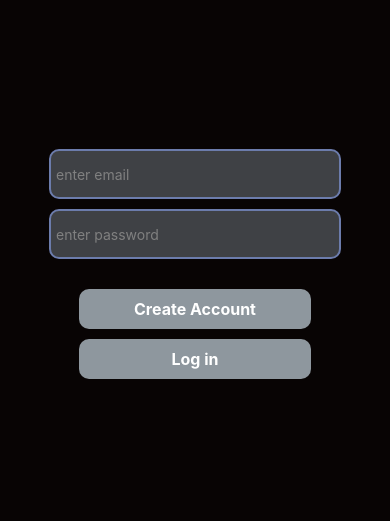
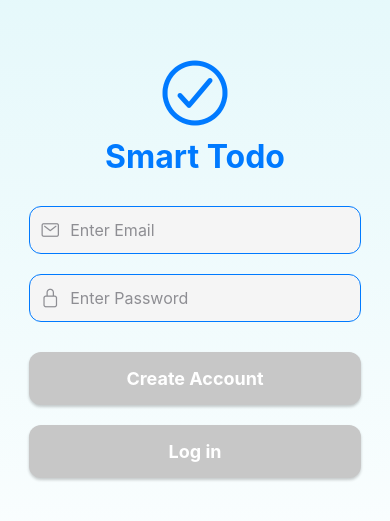
Before and after one commit to AyakoNaganeyama/to-do-list-mobile-app, a React Native app: screen / in a window 390 px wide. Shown: the part 153-674 px from the top of the page. Built offline with nearby package versions, Linux system fonts and the light colour scheme.

Commit message:
feat: update color scheme and spacing

```diff
--- a/app/screens/Details.tsx
+++ b/app/screens/Details.tsx
@@ -20,7 +20,7 @@ export function Details({ visible, onClose, todo }: DetailsProps) {
 	const { updateTodo } = useTodos() // Access updateTodo from the hook
 	const [editTitle, setEditTitle] = useState(todo?.title || '')
 
-	// whenever the modal opens with a new todo, update the local state
+	// update the local state when modal open
 	useEffect(() => {
 		if (todo) {
 			setEditTitle(todo.title)
@@ -29,9 +29,9 @@ export function Details({ visible, onClose, todo }: DetailsProps) {
 
 	function handleSave() {
 		if (todo) {
-			const updatedTodo = { ...todo, title: editTitle } // Create an updated todo
-			updateTodo(updatedTodo) // Call updateTodo from the hook to update in AsyncStorage
-			onClose() // Close the modal after updating
+			const updatedTodo = { ...todo, title: editTitle } // add new todo using spread operator
+			updateTodo(updatedTodo) // push updates to storage using hook
+			onClose() // close modal at end
 		}
 	}
 
@@ -46,17 +46,22 @@ export function Details({ visible, onClose, todo }: DetailsProps) {
 		>
 			<View style={styles.centeredView}>
 				<View style={styles.modalView}>
-					<Text style={styles.modalText}>Edit Todo</Text>
+					<Text style={styles.modalTitle}>Edit Task</Text>
+
 					<TextInput
 						style={styles.input}
 						value={editTitle}
 						onChangeText={setEditTitle}
 					/>
-					<TouchableOpacity style={styles.button} onPress={handleSave}>
-						<Text style={styles.textStyle}>Save</Text>
+
+					{/* Save Button */}
+					<TouchableOpacity style={styles.saveButton} onPress={handleSave}>
+						<Text style={styles.buttonText}>Save</Text>
 					</TouchableOpacity>
-					<TouchableOpacity style={styles.button} onPress={onClose}>
-						<Text style={styles.textStyle}>Close</Text>
+
+					{/* Close Button */}
+					<TouchableOpacity style={styles.closeButton} onPress={onClose}>
+						<Text style={styles.buttonText}>Close</Text>
 					</TouchableOpacity>
 				</View>
 			</View>
@@ -69,45 +74,59 @@ const styles = StyleSheet.create({
 		flex: 1,
 		justifyContent: 'center',
 		alignItems: 'center',
-		marginTop: 22,
+		backgroundColor: 'rgba(0,0,0,0.5)',
 	},
 	modalView: {
-		margin: 20,
-		backgroundColor: 'white',
+		width: '80%',
+		backgroundColor: '#ffffff',
 		borderRadius: 20,
-		padding: 35,
+		padding: 20,
 		alignItems: 'center',
 		shadowColor: '#000',
-		shadowOffset: {
-			width: 0,
-			height: 2,
-		},
-		shadowOpacity: 0.25,
+		shadowOffset: { width: 0, height: 2 },
+		shadowOpacity: 0.3,
 		shadowRadius: 4,
 		elevation: 5,
 	},
-	input: {
-		width: 200,
-		height: 40,
-		borderColor: 'gray',
-		borderWidth: 1,
-		padding: 10,
-		marginBottom: 10,
-	},
-	button: {
-		borderRadius: 20,
-		padding: 10,
-		backgroundColor: '#2196F3',
-		marginTop: 10,
-	},
-	textStyle: {
-		color: 'white',
+	modalTitle: {
+		fontSize: 24,
 		fontWeight: 'bold',
+		color: '#007aff',
+		marginBottom: 20,
 		textAlign: 'center',
 	},
-	modalText: {
+	input: {
+		width: '100%',
+		height: 50,
+		backgroundColor: '#f5f5f5',
+		borderColor: '#007aff',
+		borderWidth: 1,
+		borderRadius: 12,
+		paddingHorizontal: 15,
+		fontSize: 16,
+		color: '#333',
+		marginBottom: 20,
+	},
+	saveButton: {
+		backgroundColor: '#007aff',
+		borderRadius: 12,
+		paddingVertical: 12,
+		paddingHorizontal: 25,
 		marginBottom: 15,
-		textAlign: 'center',
-		fontSize: 20,
+		width: '100%',
+		alignItems: 'center',
+	},
+	closeButton: {
+		backgroundColor: '#ff5252',
+		borderRadius: 12,
+		paddingVertical: 12,
+		paddingHorizontal: 25,
+		width: '100%',
+		alignItems: 'center',
+	},
+	buttonText: {
+		color: '#ffffff',
+		fontSize: 16,
+		fontWeight: 'bold',
 	},
 })
--- a/app/screens/List.tsx
+++ b/app/screens/List.tsx
@@ -14,13 +14,13 @@ import {
 import { Entypo } from '@expo/vector-icons'
 import { StyleSheet } from 'react-native'
 import { useState } from 'react'
+import { LinearGradient } from 'expo-linear-gradient' // Import for Gradient Background
 
 import { Details } from './Details'
 import { useLogout } from '../hooks/useLogout'
 import { useTodos } from '../hooks/useTodos'
 import { useToast } from '../hooks/useToast'
 
-// todo class
 export interface Todo {
 	title: string
 	done: boolean
@@ -28,7 +28,6 @@ export interface Todo {
 	uid: string
 }
 
-//todo list page
 export function List() {
 	const [todo, setTodo] = useState('') // each todo
 	const [modalVisible, setModalVisible] = useState(false)
@@ -39,7 +38,7 @@ export function List() {
 	const { showSuccessToast } = useToast()
 
 	function handleAddTodo() {
-		addTodo(todo, () => setTodo('')) // setTodo function is call back
+		addTodo(todo, () => setTodo('')) // clear input after adding todo
 	}
 
 	function handleOpenModal(todo: Todo) {
@@ -60,18 +59,33 @@ export function List() {
 	return (
 		<TouchableWithoutFeedback onPress={Keyboard.dismiss}>
 			<SafeAreaView style={styles.container}>
+				<LinearGradient
+					colors={['#e0f7fa', '#ffffff']}
+					style={styles.background}
+				>
+					<View style={styles.header}>
+						<Text style={styles.headerText}>YOUR TODOS</Text>
+					</View>
+
 					<View style={{ flex: 1, justifyContent: 'space-between' }}>
-					{/*todos*/}
-					<ScrollView style={{ flex: 1 }}>
+						{/* Input Section */}
 						<View style={styles.todos}>
 							<View style={styles.inputHead}>
+								<View style={styles.inputContainer}>
+									<Ionicons
+										name='add-circle-outline'
+										size={20}
+										color='#8e8e93'
+										style={styles.icon}
+									/>
 									<TextInput
 										placeholder='Add new todo'
 										onChangeText={(text) => setTodo(text)}
 										value={todo}
-									placeholderTextColor='gray'
+										placeholderTextColor='#8e8e93'
 										style={styles.input}
 									/>
+								</View>
 
 								<TouchableOpacity
 									onPress={handleAddTodo}
@@ -81,11 +95,12 @@ export function List() {
 										todo === '' && styles.buttonDisabled,
 									]}
 								>
-									<Text style={styles.buttonText}>+Add</Text>
+									<Text style={styles.buttonText}>+ Add</Text>
 								</TouchableOpacity>
 							</View>
 
-							{/* render the todos list using .map */}
+							{/* Todo List */}
+							<ScrollView style={{ flex: 1 }}>
 								{todos.length > 0 && (
 									<View>
 										{todos.map((item) => (
@@ -94,44 +109,45 @@ export function List() {
 													onPress={() => toggleDone(item.id)}
 													style={{
 														flexDirection: 'row',
-
 														alignItems: 'center',
 														gap: 10,
 													}}
 												>
-												{!item.done ? (
+													{item.done ? (
 														<Ionicons
 															name='checkmark-circle'
 															size={24}
-														color='#6c7cac'
+															color='#007aff'
 														/>
 													) : (
-													<Entypo name='circle' size={24} color='#6c7cac' />
+														<Entypo name='circle' size={24} color='#007aff' />
 													)}
-												<TouchableOpacity onPress={() => handleOpenModal(item)}>
-													<Text style={{ color: 'white', fontSize: 16 }}>
-														{item.title}
-													</Text>
+													<TouchableOpacity
+														onPress={() => handleOpenModal(item)}
+													>
+														<Text style={styles.todoText}>{item.title}</Text>
 													</TouchableOpacity>
 												</TouchableOpacity>
+
 												<Ionicons
 													name='trash-bin-outline'
 													size={24}
-												color='red'
+													color='#ff5252'
 													onPress={() => deleteTodo(item.id)}
 												/>
 											</View>
 										))}
 									</View>
 								)}
+							</ScrollView>
 						</View>
-					</ScrollView>
 
-					{/* fixed Logout Button at the Bottom */}
+						{/* Logout Button */}
 						<View style={styles.logoutButtonContainer}>
 							<Button onPress={handleLogout} title='Logout' />
 						</View>
 					</View>
+
 					{selectedTodo && (
 						<Details
 							visible={modalVisible}
@@ -139,6 +155,7 @@ export function List() {
 							todo={selectedTodo}
 						/>
 					)}
+				</LinearGradient>
 			</SafeAreaView>
 		</TouchableWithoutFeedback>
 	)
@@ -146,44 +163,63 @@ export function List() {
 
 const styles = StyleSheet.create({
 	container: {
-		backgroundColor: '#080404',
 		flex: 1,
 	},
+	background: {
+		flex: 1,
+	},
+	header: {
+		marginTop: 20,
+		paddingVertical: 30,
+		paddingHorizontal: 30,
+	},
+	headerText: {
+		fontSize: 24,
+		fontWeight: 'bold',
+		color: '#007aff',
+		textAlign: 'center',
+	},
 	todos: {
+		padding: 20,
 		flex: 1,
-		padding: 10,
-
-		marginHorizontal: 20,
 	},
 	inputHead: {
 		flexDirection: 'row',
-		marginTop: 30,
 		justifyContent: 'space-between',
-		height: 50,
-		marginBottom: 30,
+		marginBottom: 20,
+	},
+	inputContainer: {
+		flexDirection: 'row',
+		alignItems: 'center',
+		backgroundColor: '#f5f5f5',
+		borderRadius: 10,
+		paddingHorizontal: 10,
+		flex: 1,
+		marginRight: 10,
+		borderWidth: 1,
+		borderColor: '#007aff',
+	},
+	icon: {
+		marginRight: 10,
 	},
 	input: {
-		width: '70%',
-		padding: 15,
-		borderWidth: 2,
-		borderColor: '#51606b',
-		borderRadius: 10,
-		color: 'white',
-		fontWeight: 'bold',
+		flex: 1,
+		paddingVertical: 10,
+		fontSize: 16,
+		color: '#333',
 	},
 	AddButton: {
-		backgroundColor: '#6c7cac',
+		backgroundColor: '#007aff',
+		paddingHorizontal: 20,
 		paddingVertical: 10,
-		paddingHorizontal: 20,
 		borderRadius: 10,
-		alignItems: 'center',
 		justifyContent: 'center',
 	},
 	buttonDisabled: {
-		backgroundColor: '#8e979e',
+		backgroundColor: '#c7c7c7',
 	},
 	buttonText: {
-		color: 'white',
+		color: '#ffffff',
 		fontSize: 16,
 		fontWeight: 'bold',
 	},
@@ -191,16 +227,22 @@ const styles = StyleSheet.create({
 		flexDirection: 'row',
 		justifyContent: 'space-between',
 		alignItems: 'center',
-		paddingVertical: 20,
-		width: '100%',
-
+		backgroundColor: '#ffffff',
+		padding: 20,
+		borderRadius: 10,
 		marginBottom: 10,
-		borderRadius: 10,
-		backgroundColor: '#3f4145',
-		paddingHorizontal: 20,
+		shadowColor: '#000',
+		shadowOffset: { width: 0, height: 2 },
+		shadowOpacity: 0.1,
+		shadowRadius: 5,
+		borderColor: '#007aff',
+		borderWidth: 1,
+	},
+	todoText: {
+		fontSize: 16,
+		color: '#333',
 	},
 	logoutButtonContainer: {
 		padding: 10,
-		backgroundColor: '#080404', // Optional: Set background for clarity
 	},
 })
--- a/app/screens/Login.tsx
+++ b/app/screens/Login.tsx
@@ -10,6 +10,8 @@ import {
 	Keyboard,
 } from 'react-native'
 import { useState } from 'react'
+import { LinearGradient } from 'expo-linear-gradient'
+import Icon from 'react-native-vector-icons/Ionicons'
 
 import { useLogin } from '../hooks/useLogin'
 import { useSignUp } from '../hooks/useSignup'
@@ -43,7 +45,6 @@ export function Login() {
 		}
 
 		const signedUpUser = await signUp(email, pass)
-		console.log('user signed up:', signedUpUser)
 		if (signedUpUser)
 			showSuccessToast('SignUp Successful', `Welcome, ${signedUpUser.email}!`)
 		else showErrorToast('SignUp Failed', 'Error creating account.')
@@ -61,7 +62,6 @@ export function Login() {
 		}
 
 		const loggedInUser = await login(email, pass)
-		console.log('user logged in:', loggedInUser)
 
 		if (loggedInUser)
 			showSuccessToast(
@@ -74,39 +74,64 @@ export function Login() {
 	return (
 		<TouchableWithoutFeedback onPress={Keyboard.dismiss}>
 			<SafeAreaView style={styles.safeArea}>
+				<LinearGradient
+					colors={['#e0f7fa', '#ffffff']}
+					style={styles.background}
+				>
 					<View style={styles.container}>
+						{/* Heading */}
+						<Icon name='checkmark-circle-outline' size={80} color='#007aff' />
+						<Text style={styles.heading}>Smart Todo</Text>
+
+						{/* Input for Email */}
+						<View style={styles.inputContainer}>
+							<Icon
+								name='mail-outline'
+								size={20}
+								color='#8e8e93'
+								style={styles.icon}
+							/>
 							<TextInput
-						placeholder='enter email'
+								placeholder='Enter Email'
 								onChangeText={(text) => {
 									setEmail(text)
 									setErrors({ ...errors, email: '' })
 								}}
 								value={email}
 								style={styles.input}
-						placeholderTextColor={'gray'}
+								placeholderTextColor={'#8e8e93'}
 								keyboardType='email-address'
 							/>
+						</View>
 						{errors.email ? (
 							<Text style={styles.errorText}>{errors.email}</Text>
 						) : null}
 
+						{/* Input for Password */}
+						<View style={styles.inputContainer}>
+							<Icon
+								name='lock-closed-outline'
+								size={20}
+								color='#8e8e93'
+								style={styles.icon}
+							/>
 							<TextInput
-						placeholder='enter password'
+								placeholder='Enter Password'
 								onChangeText={(text) => {
 									setPass(text)
 									setErrors({ ...errors, pass: '' })
 								}}
 								value={pass}
 								style={styles.input}
-						placeholderTextColor={'gray'}
-						secureTextEntry={true} // Hides password text
+								placeholderTextColor={'#8e8e93'}
+								secureTextEntry={true}
 							/>
+						</View>
 						{errors.pass ? (
 							<Text style={styles.errorText}>{errors.pass}</Text>
 						) : null}
 
-					<View style={{ marginBottom: 20 }} />
-
+						{/* Buttons */}
 						<TouchableOpacity
 							onPress={handleSignUp}
 							disabled={email === '' || pass === ''}
@@ -129,6 +154,7 @@ export function Login() {
 							<Text style={styles.buttonText}>Log in</Text>
 						</TouchableOpacity>
 					</View>
+				</LinearGradient>
 			</SafeAreaView>
 		</TouchableWithoutFeedback>
 	)
@@ -136,47 +162,67 @@ export function Login() {
 
 const styles = StyleSheet.create({
 	safeArea: {
-		alignItems: 'center',
-		backgroundColor: '#080404',
+		flex: 1,
+	},
+	background: {
 		flex: 1,
 		justifyContent: 'center',
+		alignItems: 'center',
 	},
 	container: {
+		width: '85%',
+		alignItems: 'center',
+	},
+	heading: {
+		fontSize: 32,
+		color: '#007aff',
+		fontWeight: 'bold',
+		marginBottom: 30,
+	},
+	inputContainer: {
+		flexDirection: 'row',
+		alignItems: 'center',
+		backgroundColor: '#f5f5f5',
+		borderColor: '#007aff',
+		borderRadius: 12,
+		borderWidth: 1.5,
 		paddingHorizontal: 10,
-		width: '80%',
+		paddingVertical: 12,
+		marginBottom: 20,
+		width: '100%',
+	},
+	icon: {
+		marginRight: 10,
 	},
 	input: {
-		backgroundColor: '#3f4145',
-		borderColor: '#6c7cac',
-		borderRadius: 10,
-		borderWidth: 2,
-		color: '#fff',
-		height: 50,
-		marginBottom: 10,
-		padding: 5,
-		width: '100%',
+		flex: 1,
+		color: '#333333',
+		fontSize: 16,
 	},
 	Button: {
+		backgroundColor: '#007aff',
+		paddingVertical: 16,
+		borderRadius: 12,
 		alignItems: 'center',
-		backgroundColor: '#6c7cac',
-		borderRadius: 10,
 		justifyContent: 'center',
-		marginBottom: 10,
-		marginHorizontal: 30,
-		paddingHorizontal: 20,
-		paddingVertical: 10,
+		marginVertical: 10,
+		width: '100%',
+		shadowColor: '#000',
+		shadowOffset: { width: 0, height: 2 },
+		shadowOpacity: 0.2,
+		shadowRadius: 3,
 	},
 	buttonDisabled: {
-		backgroundColor: '#8e979e',
+		backgroundColor: '#c7c7c7',
 	},
 	buttonText: {
-		color: 'white',
-		fontSize: 16,
+		color: '#ffffff',
+		fontSize: 18,
 		fontWeight: 'bold',
 	},
 	errorText: {
-		color: 'red',
-		fontSize: 12,
+		color: '#ff5252',
+		fontSize: 13,
 		marginBottom: 10,
 	},
 })
```
Lines whose indentation alone changed are shown as unchanged.
